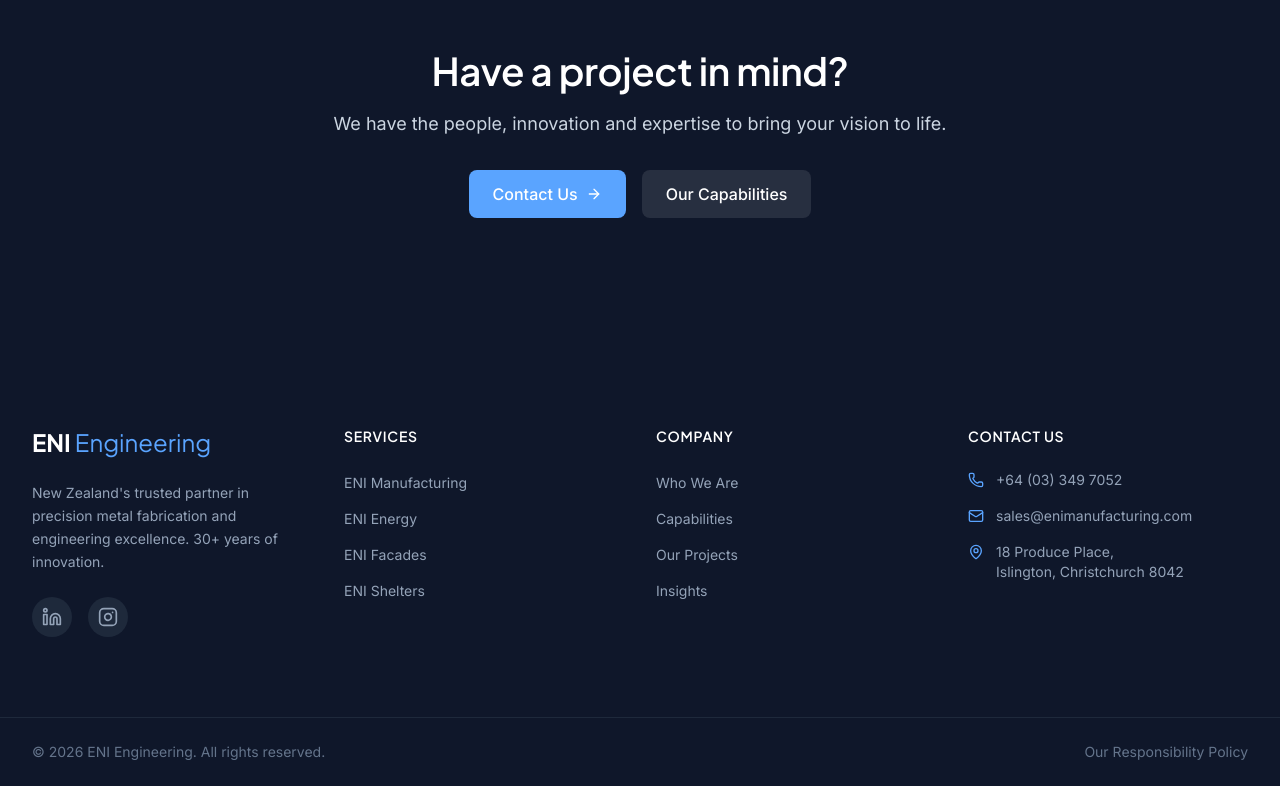
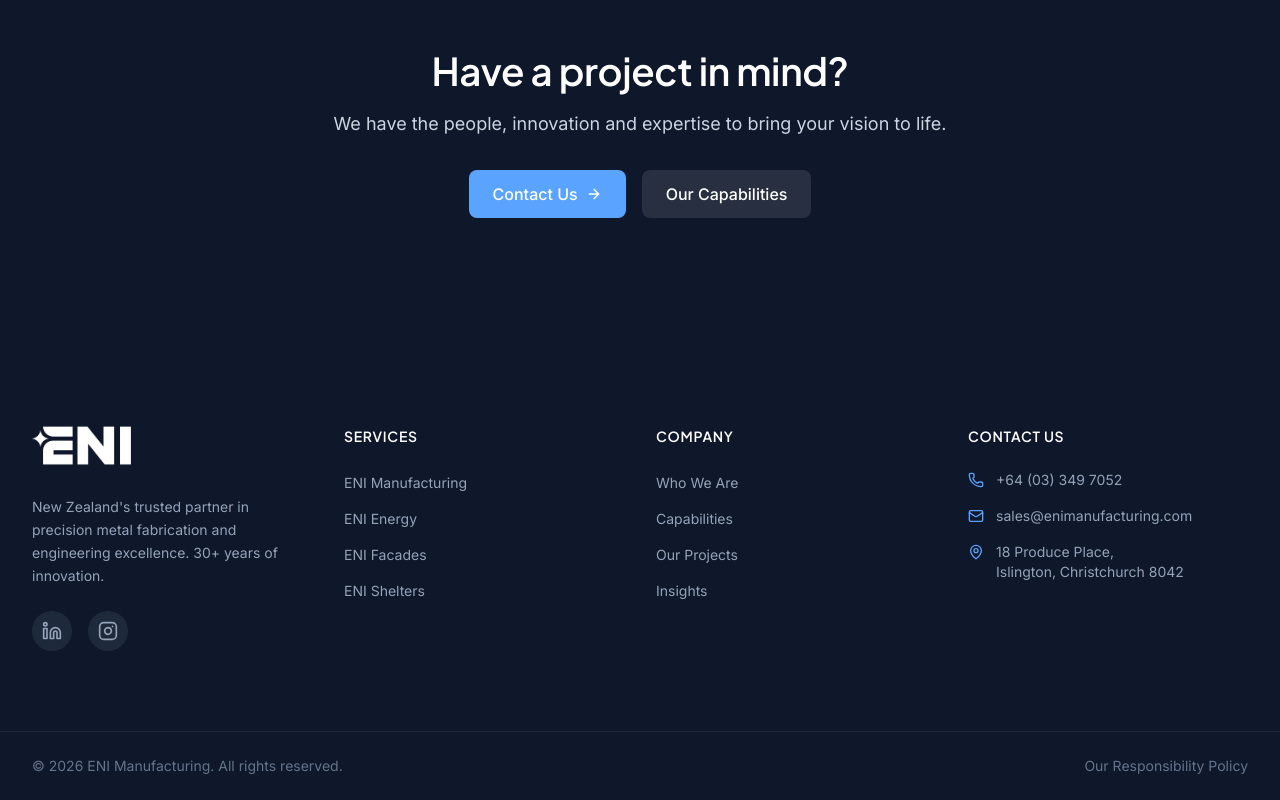
Before and after one commit to JoelTempero/ENI, a React (Vite) app: page / in a window 1280 px wide. Shown: the part 3410-4210 px from the top of the page. Built offline with nearby package versions, Linux system fonts and the light colour scheme.

Commit message:
Update Footer.tsx

```diff
--- a/src/components/layout/Footer.tsx
+++ b/src/components/layout/Footer.tsx
@@ -1,5 +1,7 @@
 import { Link } from 'react-router-dom'
 import { Phone, Mail, MapPin, Linkedin, Instagram } from 'lucide-react'
+
+const baseUrl = import.meta.env.BASE_URL
 
 const footerLinks = {
   services: [
@@ -25,9 +27,11 @@ export default function Footer() {
           {/* Brand */}
           <div className="lg:col-span-1">
             <Link to="/" className="inline-block mb-6">
-              <span className="text-2xl font-display font-bold">
-                ENI<span className="font-light text-brand-400 ml-1">Engineering</span>
-              </span>
+              <img
+                src={`${baseUrl}logo-white.svg`}
+                alt="ENI Manufacturing"
+                className="h-10 w-auto"
+              />
             </Link>
             <p className="text-slate-400 text-sm leading-relaxed mb-6">
               New Zealand's trusted partner in precision metal fabrication and engineering excellence. 30+ years of innovation.
@@ -134,7 +138,7 @@ export default function Footer() {
       <div className="border-t border-slate-800">
         <div className="container-custom py-6 flex flex-col md:flex-row justify-between items-center gap-4">
           <p className="text-slate-500 text-sm">
-            &copy; {new Date().getFullYear()} ENI Engineering. All rights reserved.
+            &copy; {new Date().getFullYear()} ENI Manufacturing. All rights reserved.
           </p>
           <div className="flex gap-6">
             <Link
```
